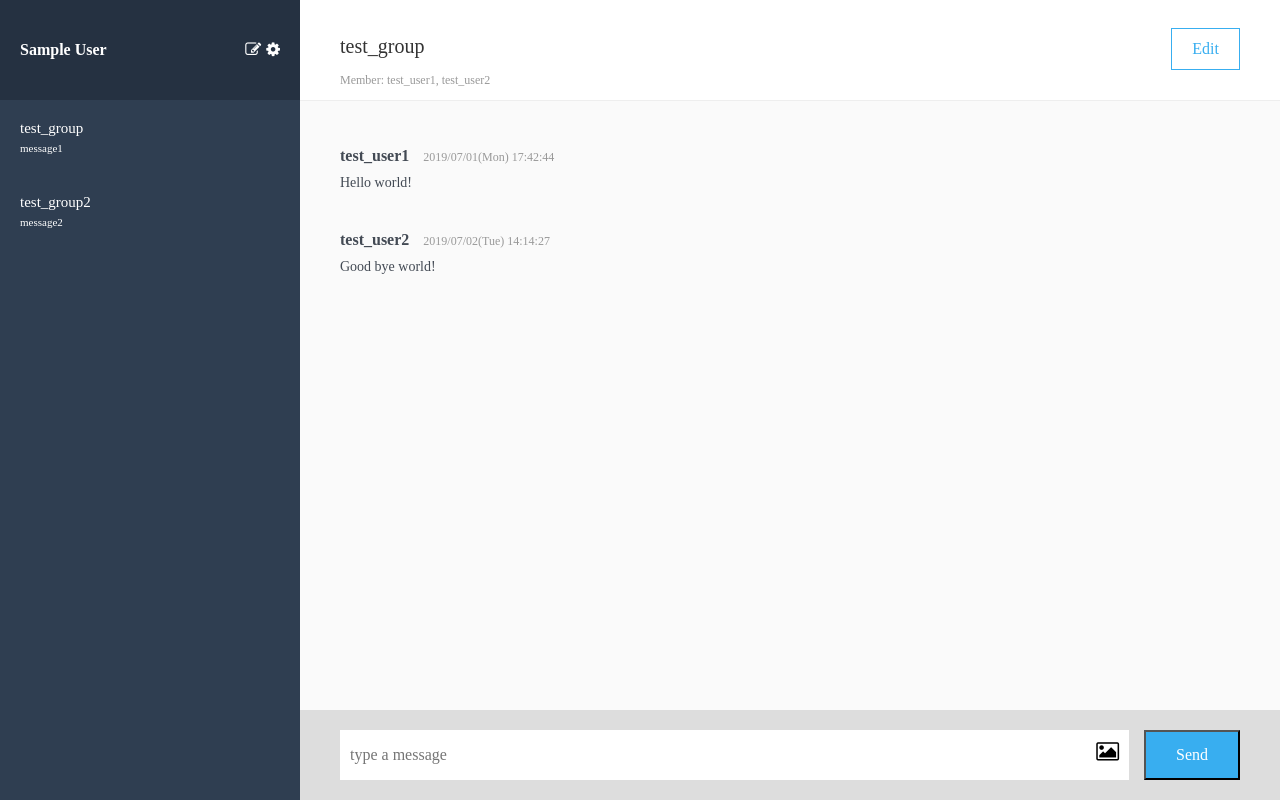
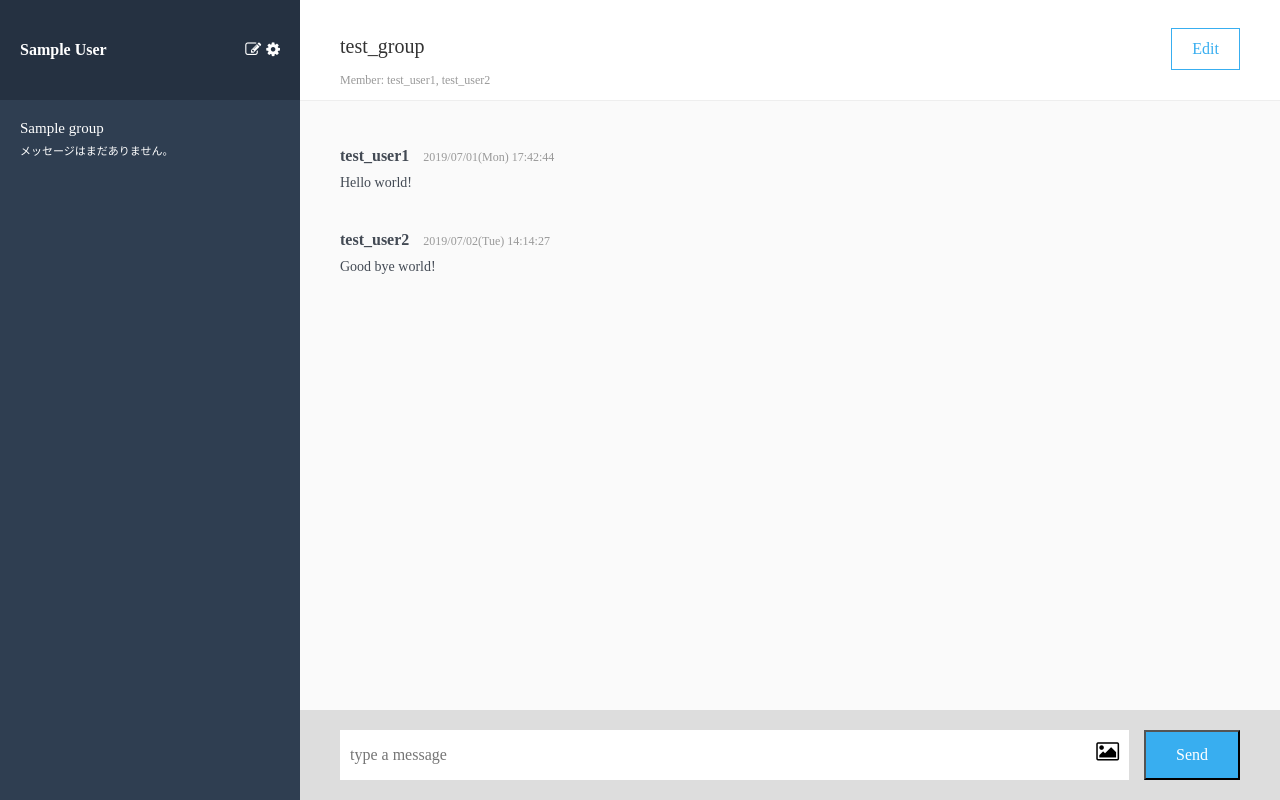
Before and after one commit to tkori/chat-space, a Rails app: page /groups/1/messages in a window 1280 px wide. Run offline with Rails 7, Linux system fonts and the light colour scheme; a user stored in the database is signed in; tables that the repository leaves empty hold one stand-in row (values such as "Sample post"); style sheets or scripts are compiled from the project's sources; some libraries are stand-ins or nearby versions.

Commit message:
Display the groups data in sidebar

```diff
--- a/app/views/shared/_side_bar.html.haml
+++ b/app/views/shared/_side_bar.html.haml
@@ -13,13 +13,9 @@
 
   .sidebar__groups
     .sidebar__groups__group
-      %p.sidebar__groups__group--group-name
-        test_group
-      %p.sidebar__groups__group--latest-msg
-        message1
-
-    .sidebar__groups__group
-      %p.sidebar__groups__group--group-name
-        test_group2
-      %p.sidebar__groups__group--latest-msg
-        message2
+      - current_user.groups.each do |group|
+        = link_to group_messages_path(group), class: "sidebar__groups__group--a" do
+          %p.sidebar__groups__group--group-name
+            = group.name
+          %p.sidebar__groups__group--latest-msg
+            メッセージはまだありません。
```
Also changed, not shown: app/controllers/groups_controller.rb (+8 -0 lines).
